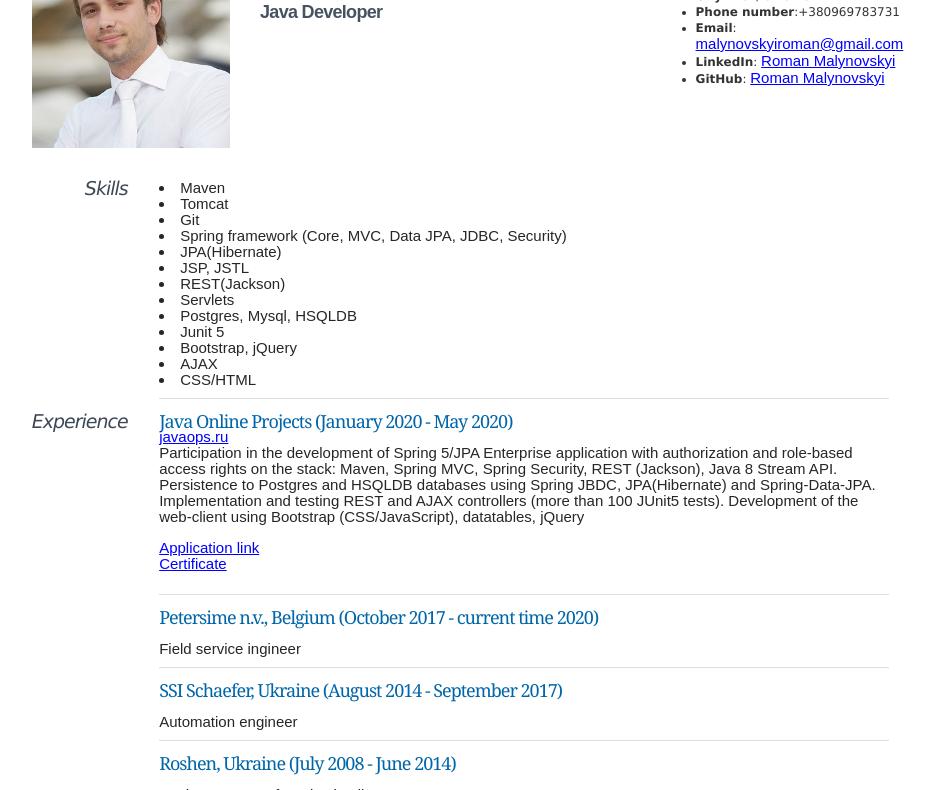
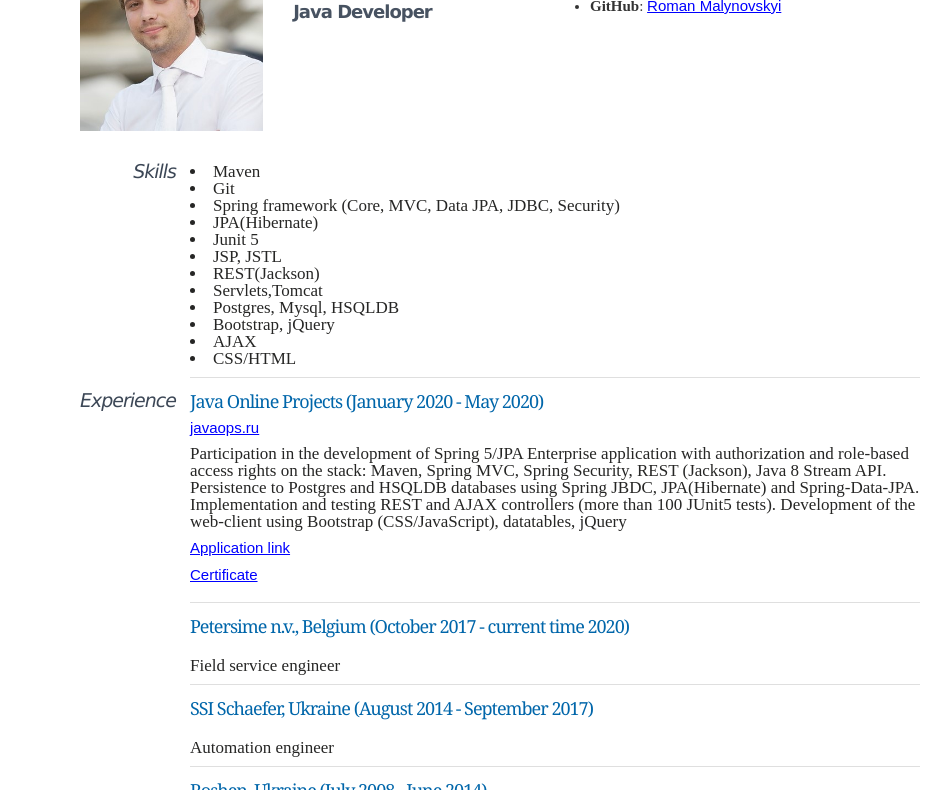
Before and after one commit to rmalynovskyi/rmalynovskyi.github.io, a plain HTML site: page index.html in a window 1280 px wide. Shown: the part 102-892 px from the top of the page, without its empty margins (167-1116 px from the left). Drawn offline with Linux system fonts and the light colour scheme.

Commit message:
CV editing 1.1

```diff
--- a/index.html
+++ b/index.html
@@ -45,15 +45,14 @@
                     <div class="item">
 					<div class="sub">
 					<li>Maven</li>
-					<li>Tomcat</li>
 					<li>Git</li>
 					<li>Spring framework (Core, MVC, Data JPA, JDBC, Security)</li>
 					<li>JPA(Hibernate)</li>
+					<li>Junit 5</li>
 					<li>JSP, JSTL</li>
 					<li>REST(Jackson)</li>
-					<li>Servlets</li>
+					<li>Servlets,Tomcat</li>
 					<li>Postgres, Mysql, HSQLDB</li>
-					<li>Junit 5</li>
 					<li>Bootstrap, jQuery</li>
 					<li>AJAX</li>
 					<li>CSS/HTML</li>
@@ -74,7 +73,7 @@
 							   Persistence to Postgres and HSQLDB databases using Spring JBDC, JPA(Hibernate) and Spring-Data-JPA.
 							   Implementation and testing REST and AJAX controllers (more than 100 JUnit5 tests).
 							   Development of the web-client using Bootstrap (CSS/JavaScript), datatables, jQuery<p>
-							   <a href="https://top-java19.herokuapp.com">Application link</a><br/>
+							   <a href="https://top-java19.herokuapp.com">Application link</a><br/><br/>
 							   <a href="https://javaops.ru/certificate/topjava?lang=en&email=malynovskyiroman@gmail.com">Certificate</a>
                             </div>
                         </td>
@@ -84,7 +83,7 @@
                         <td>
                             <div class="item">
                                 <div class="top">Petersime n.v., Belgium (October 2017 - current time 2020)</div><br/>
-								<div class="sub">Field service ingineer</div>
+								<div class="sub">Field service engineer</div>
                             </div>
                         </td>
                     </tr>
@@ -131,7 +130,7 @@
                             </div>
                             <div class="item item-last">
                                 <div class="top">Prog.kiev.ua (November 2016 - March 2017)</div> <br/>
-                                <div class="sub">Java Core</div>
+                                <div class="sub">Java Core</div><br/>
 								<a href="https://prog.kiev.ua">Link</a>
                             </div>
                         </td>
--- a/style/style.css
+++ b/style/style.css
@@ -1,6 +1,7 @@
  ul {
-            margin: 10 50 10 15px;
+            margin: -110 15px;
             padding:15px;
+            width:300px;
         }
 
         body {
@@ -12,10 +13,12 @@
             color: blue;
             font-size: 15px;
             font-family: Arial, serif;
+            margin-top: 10px;
         }
 
         p {
-            margin-top: 0px;
+            margin-top: 10px;
+            margin-bottom: 10px;
         }
 
         table {
@@ -31,7 +34,7 @@
 
         .person-container {
             padding-left: 25px;
-            padding-right: 220px;
+            padding-right: 100px;
             width: 77%;
         }
 
@@ -52,8 +55,7 @@
             margin-top: 0px;
             margin-left: 2px;
             color: #475261;
-            font-family: Arial, Helvetica, sans-serif;
-            font-size: 18px;
+            font-family: Times New Roman ,serif
             letter-spacing: -.7px;
         }
 
@@ -62,6 +64,7 @@
             padding-bottom: 10px;
             border-bottom: 1px solid #dfdfdf;
             width: 730px;
+           line-height:1;
         }
 
         .item .top {
@@ -70,15 +73,17 @@
             font-size: 18px;
             font-weight: 200;
             letter-spacing: -1px;
+            margin-bottom: 10px;
         }
 
         .item .sub {
             color: #262625;
-            font-family: Arial, serif;
-            font-size: 15px;
+            font-family: Times New Roman, serif;
+            font-size: 17px;
             font-style: normal
             font-weight: 400;
             padding-bottom: 0 px;
+
 
         }
 
@@ -164,6 +169,7 @@
 
 
         .personal-profile {
-            font-size: 12px;
+            font-size: 15px;
+            font-family: Times New Roman, serif;
             line-height: 16px;
         }
```
